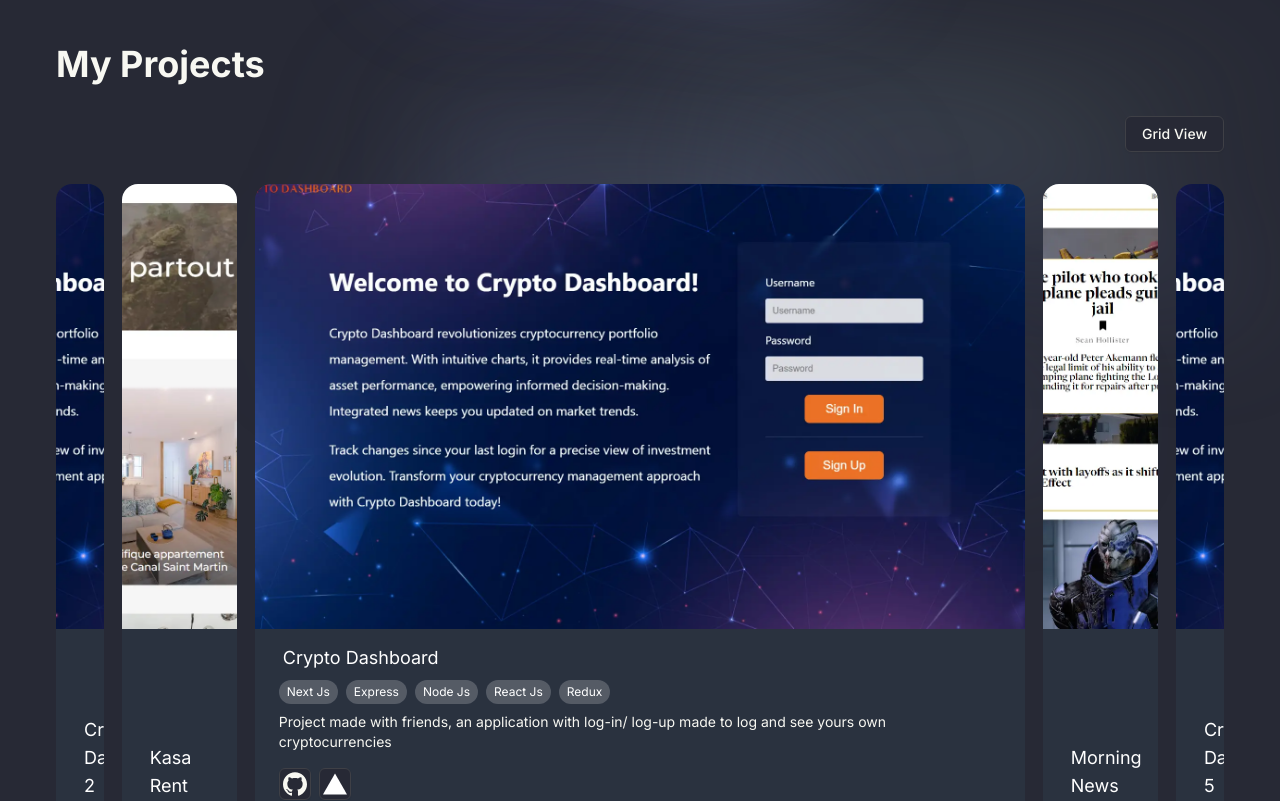
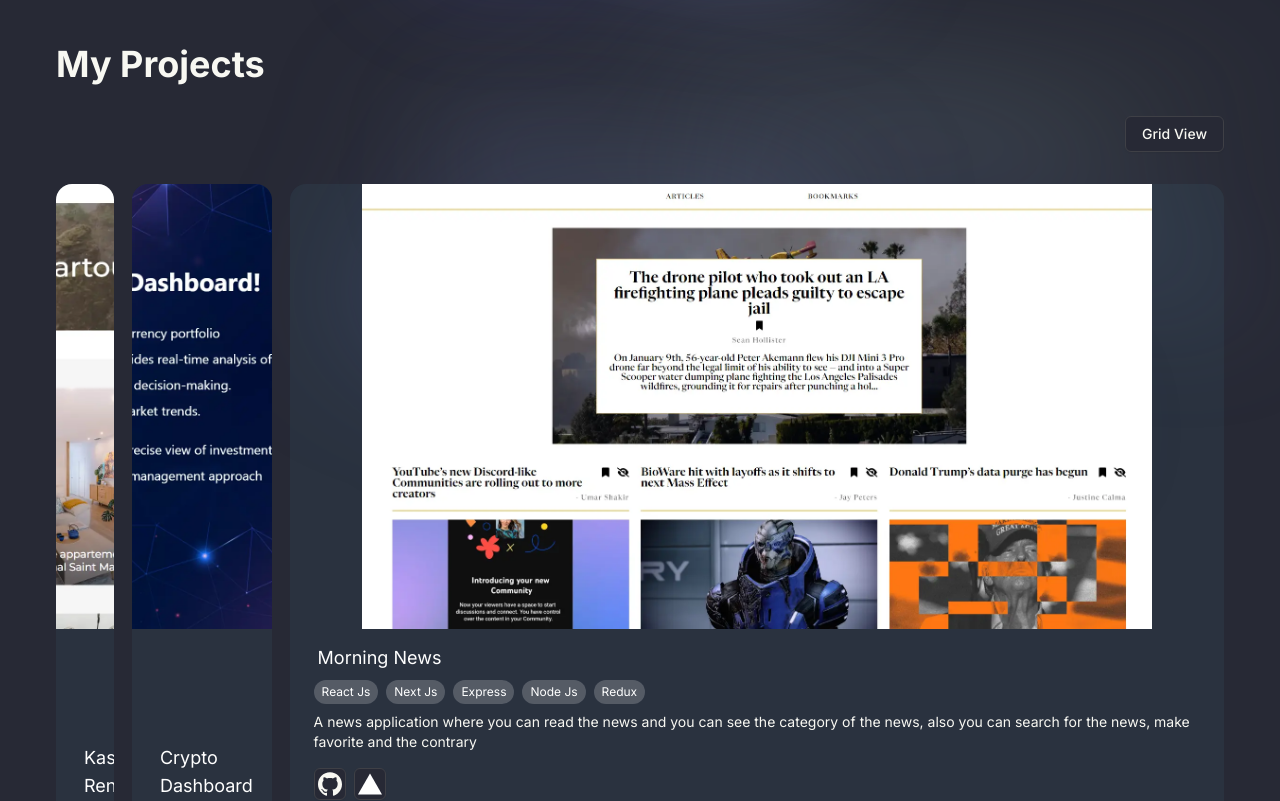
Before and after one commit to Retak18/Tak-Expo, a Next.js app in the folder tak-expo/: page / in a window 1280 px wide. Shown: the part 560-1361 px from the top of the page. Built offline with nearby package versions, Linux system fonts and the light colour scheme.

Commit message:
fin des test

```diff
--- a/tak-expo/app/_landing/WorkClient.ts
+++ b/tak-expo/app/_landing/WorkClient.ts
@@ -1,15 +1,15 @@
 export const Project = [
-    {
-      id: 1,
-      title: "Crypto Dashboard 2",
-      description:
-        "Project made to others, an application made to log and see its cryptocurrencies",
-      technologies: ["Next Js", "Express", "Node Js", "React Js", "Redux"],
-      demoLink: "#",
-      repoLink: "https://github.com/Retak18/CryptoDashboard-frontend.git",
-      verceLink: "https://crypto-dashboard-frontend-wheat.vercel.app/",
-      image: "./CryptoDashboard.webp",
-    },
+    // {
+    //   id: 1,
+    //   title: "Crypto Dashboard 2",
+    //   description:
+    //     "Project made to others, an application made to log and see its cryptocurrencies",
+    //   technologies: ["Next Js", "Express", "Node Js", "React Js", "Redux"],
+    //   demoLink: "#",
+    //   repoLink: "https://github.com/Retak18/CryptoDashboard-frontend.git",
+    //   verceLink: "https://crypto-dashboard-frontend-wheat.vercel.app/",
+    //   image: "./CryptoDashboard.webp",
+    // },
     {
       id: 2,
       title: "Kasa Rent",
@@ -43,15 +43,15 @@
       verceLink: "https://morning-news-frontend-phi.vercel.app/",
       image: "./MorningNews.webp",
     },
-    {
-      id: 5,
-      title: "Crypto Dashboard 5",
-      description:
-        "Project made to others, an application made to log and see its cryptocurrencies",
-      technologies: ["Next Js", "Express", "Node Js", "React Js", "Redux"],
-      demoLink: "#",
-      repoLink: "#",
-      verceLink: "#",
-      image: "./CryptoDashboard.webp",
-    },
+    // {
+    //   id: 5,
+    //   title: "Crypto Dashboard 5",
+    //   description:
+    //     "Project made to others, an application made to log and see its cryptocurrencies",
+    //   technologies: ["Next Js", "Express", "Node Js", "React Js", "Redux"],
+    //   demoLink: "#",
+    //   repoLink: "#",
+    //   verceLink: "#",
+    //   image: "./CryptoDashboard.webp",
+    // },
 ];
```
